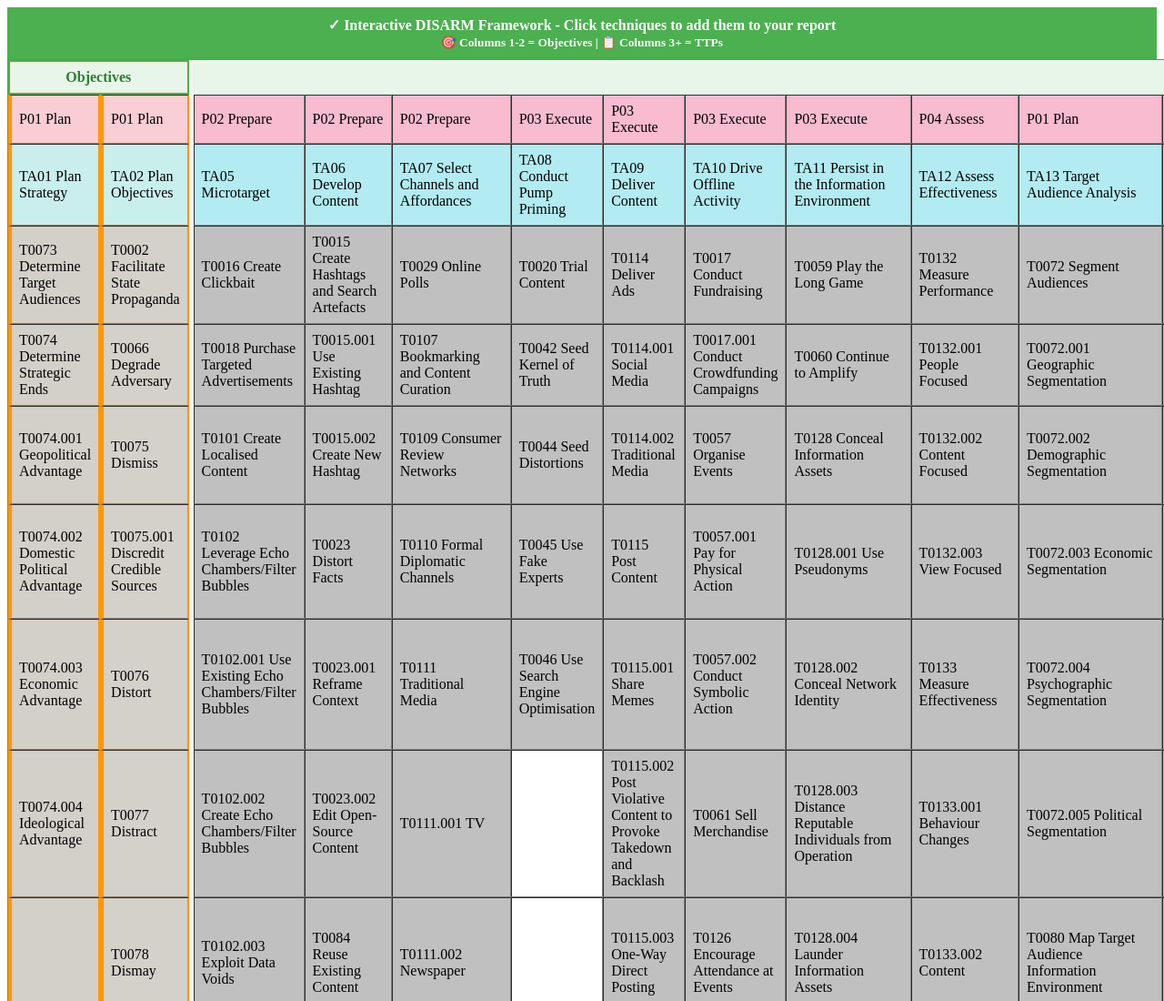
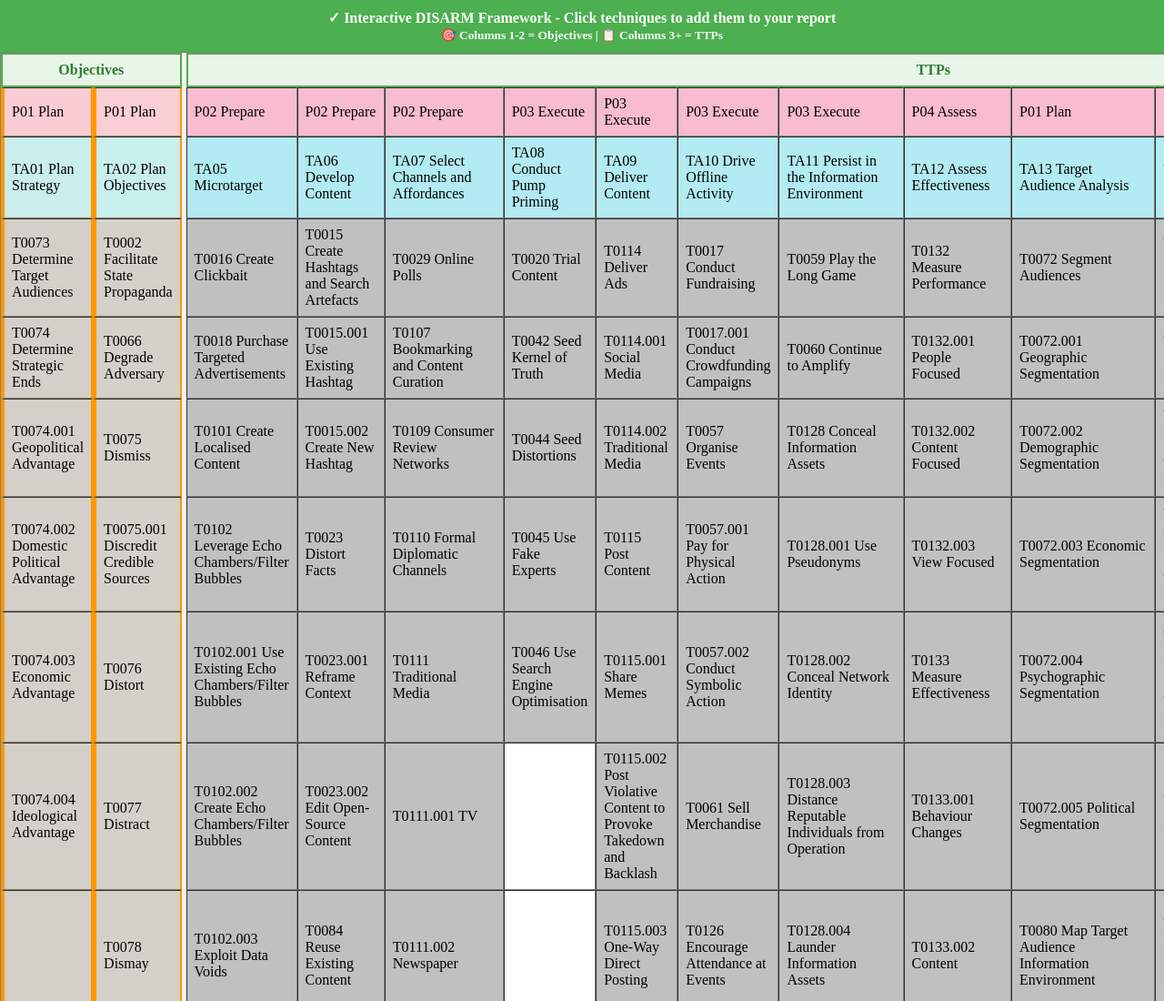
Before and after one commit to scampb06/fimi-incident-form, a plain HTML site: page disarm_red_framework_clickable_no_checkboxes.html in a window 1280 px wide. Shown: the top 1100 px of the page at 91% size. Drawn offline with Linux system fonts and the light colour scheme.

Commit message:
add TTPs label and extend green band

```diff
--- a/disarm_red_framework_clickable_no_checkboxes.html
+++ b/disarm_red_framework_clickable_no_checkboxes.html
@@ -173,6 +173,9 @@ document.addEventListener('DOMContentLoaded', function() {
     top: 0;
     z-index: 1000;
     font-weight: bold;
+    width: 100%;
+    box-sizing: border-box;
+    margin: 0;
   `;
   header.innerHTML = '✓ Interactive DISARM Framework - Click techniques to add them to your report<br><small>🎯 Columns 1-2 = Objectives | 📋 Columns 3+ = TTPs</small>';
   document.body.insertBefore(header, document.body.firstChild);
@@ -180,6 +183,10 @@ document.addEventListener('DOMContentLoaded', function() {
   // Add styling to make checkboxes more visible
   var style = document.createElement('style');
   style.textContent = `
+    body {
+      margin: 0;
+      padding: 0;
+    }
     input[type="checkbox"] {
       transform: scale(1.2);
       margin-left: 5px;
@@ -247,7 +254,7 @@ document.addEventListener('DOMContentLoaded', function() {
 <tr style="background-color: #e8f5e9;">
 <td colspan="2" style="background: #e8f5e9; color: #2e7d32; padding: 8px; text-align: center; font-weight: bold; font-size: 16px; border: 2px solid #4CAF50;">Objectives</td>
 <td class="spacer"></td>
-<td colspan="14" style="background: transparent; border: none;"></td>
+<td colspan="14" style="background: #e8f5e9; color: #2e7d32; padding: 8px; text-align: center; font-weight: bold; font-size: 16px; border: 2px solid #4CAF50;">TTPs</td>
 </tr>
 <tr style="background-color: #f8bbd0;">
 <td>P01 Plan</td>
```
